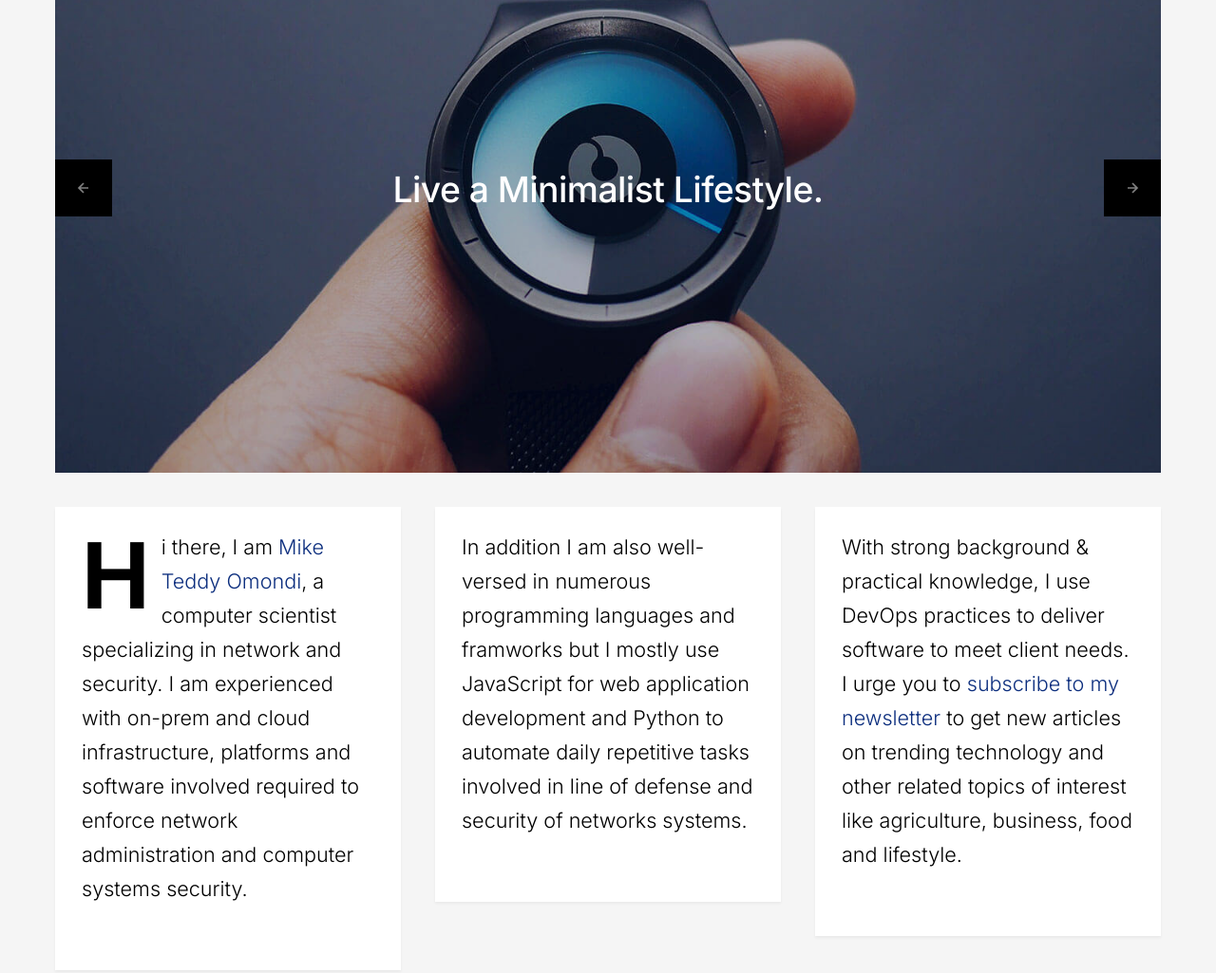
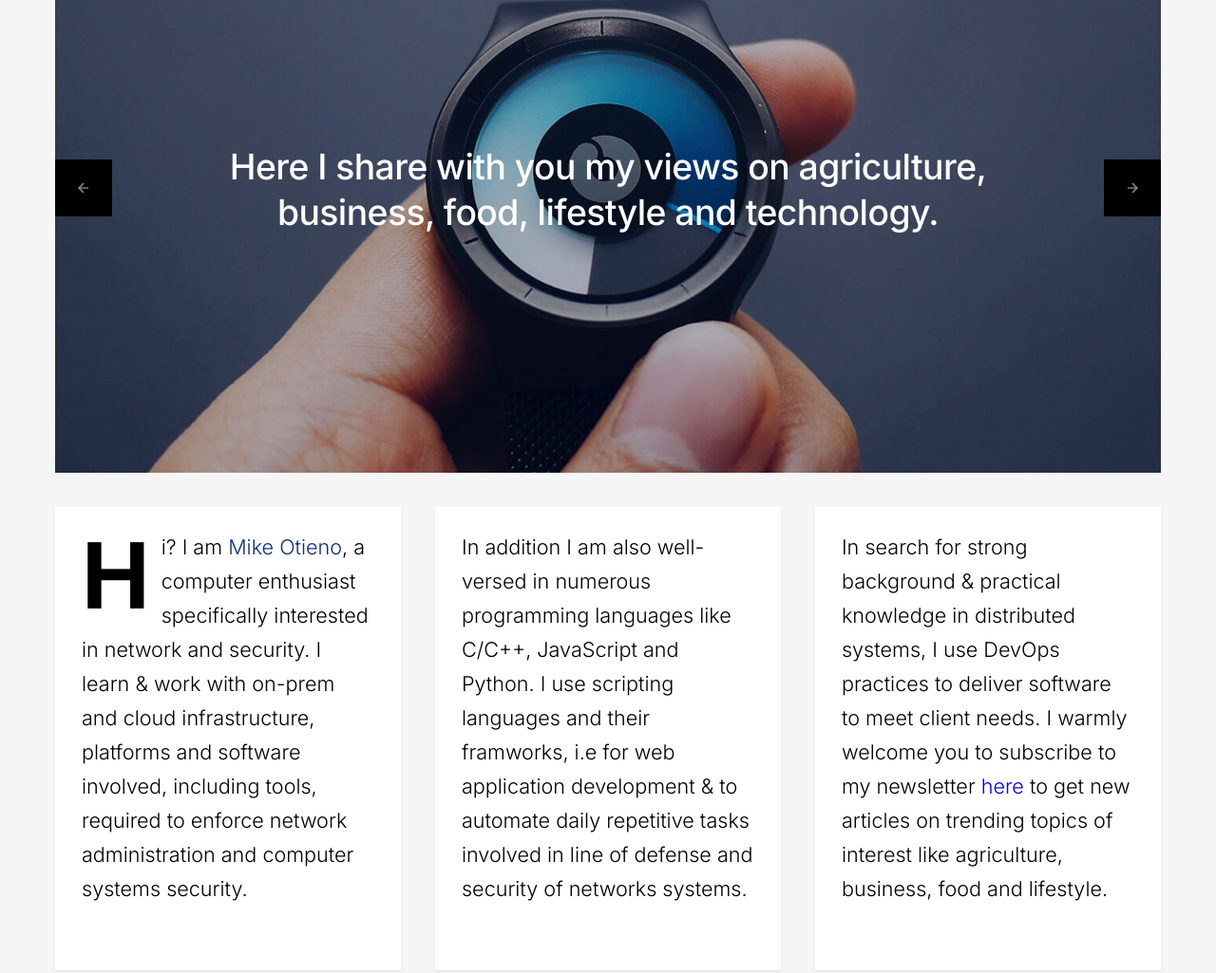
Before and after one commit to MikeTeddyOmondi/MikeTeddyOmondi, an Eleventy site: page src/index.njk in a window 1280 px wide. Shown: the part 272-1297 px from the top of the page at 95% size. Built offline with nearby package versions, Linux system fonts and the light colour scheme; Eleventy itself is replaced by a stand-in of ours; files that its build step writes are made by us from their sources.

Commit message:
Updates commit

```diff
--- a/src/_includes/author.njk
+++ b/src/_includes/author.njk
@@ -1,5 +1,5 @@
 <div class="s-content__author">
-    <img src="/assets/img/avatars/user-06.jpg" alt="">
+    <img src="/assets/img/avatars/user.jpg" alt="">
 
     <div class="about">
         <h5><a href="#">Mike Teddy Omondi</a></h5>
--- a/src/index.njk
+++ b/src/index.njk
@@ -27,7 +27,11 @@ layout: base.njk
                                         <li><a href="#"></a></li>
                                     </ul>
 
-                                    <h1 class="f-slide__title"><a href="single-standard.html" title="">Live a Minimalist Lifestyle.</a></h1>
+                                    <h1 class="f-slide__title">
+                                        <a href="#" title="">
+                                            Here I share with you my views on agriculture, business, food, lifestyle and technology.
+                                        </a>
+                                    </h1>
                                 </div>
 
                             </div> <!-- f-slide -->
@@ -45,7 +49,11 @@ layout: base.njk
                                         <li><a href="#"></a></li>
                                     </ul>
 
-                                    <h1 class="f-slide__title"><a href="single-standard.html" title="">Enhance Your Designs.</a></h1>
+                                    <h1 class="f-slide__title">
+                                        <a href="" title="">
+                                            Check out my blogs <a href="/blogs" style="color: blue;">here</a>.
+                                        </a>
+                                    </h1>
                                 </div>
 
                             </div> <!-- f-slide -->
@@ -63,7 +71,12 @@ layout: base.njk
                                         <li><a href="#"></a></li>
                                     </ul>
 
-                                    <h1 class="f-slide__title"><a href="single-standard.html" title="">Music For Inspiration</a></h1>
+                                    <h1 class="f-slide__title">
+                                        <a href="#" title="">
+                                            Feel like we've not connected enough? Don't hesitate to contact me <a href="/contact" style="color: blue;">here</a>;
+                                            not forgetting my social handles below.
+                                        </a>
+                                    </h1>
                                 </div>
 
                             </div> <!-- f-slide -->
@@ -83,17 +96,17 @@ layout: base.njk
                 </div> <!-- end entry content -->
             </div> <!-- end entry, featured grid -->
 
-            <article class="brick entry format-standard animate-this">
+            <article class="brick entry format-standard animate-this" style="">
                 <div class="entry__text">
-                    <p class="lead drop-cap">Hi there, I am <a href="https://github.com/MikeTeddyOmondi/">Mike Teddy Omondi</a>, a computer scientist specializing in network and security. I am experienced with
-                        on-prem and cloud infrastructure, platforms and software involved required to enforce network administration and computer systems security.
+                    <p class="lead drop-cap">Hi? I am <a href="https://github.com/MikeTeddyOmondi/">Mike Otieno</a>, a computer enthusiast specifically interested in network and security.
+                        I learn & work with on-prem and cloud infrastructure, platforms and software involved, including tools, required to enforce network administration and computer systems security.
                     </p>
                 </div>
             </article>
             <article class="brick entry format-standard animate-this">
                 <div class="entry__text">
                     <p class="lead">In addition I am also well-versed
-                        in numerous programming languages and framworks but I mostly use JavaScript for web application development and Python to
+                        in numerous programming languages like C/C++, JavaScript and Python. I use scripting languages and their framworks, i.e for web application development & to
                         automate daily repetitive tasks involved in line of defense and security of networks systems.
                     </p>
                 </div>
@@ -101,9 +114,8 @@ layout: base.njk
             <article class="brick entry format-standard animate-this">
                 <div class="entry__text">
                     <p class="lead">
-                        With strong background & practical knowledge, I use DevOps practices to deliver software to meet client needs.
-                        I urge you to <a href="#mc-form">subscribe to my newsletter</a> to get new articles on trending technology and other
-                        related topics of interest like agriculture, business, food and lifestyle.
+                        In search for strong background & practical knowledge in distributed systems, I use DevOps practices to deliver software to meet client needs.
+                        I warmly welcome you to subscribe to my newsletter <a href="#mc-form" style="color: blue;">here</a> to get new articles on trending topics of interest like agriculture, business, food and lifestyle.
                     </p>
                 </div>
             </article>
```
Also changed, not shown: README.md, src/assets/img/avatars/user-01.jpg (deleted), src/assets/img/avatars/user-02.jpg (deleted), src/assets/img/avatars/user-03.jpg (deleted), src/assets/img/avatars/user-04.jpg (deleted), src/assets/img/avatars/user-05.jpg (deleted), src/assets/img/avatars/user-06.jpg (deleted), src/assets/img/avatars/user-07.jpg (deleted), src/assets/img/avatars/user-08.jpg (deleted), src/assets/img/avatars/user.jpg (added), src/assets/img/sample-1050.jpg (deleted), src/assets/img/sample-2100.jpg (deleted), src/assets/img/sample-525.jpg (deleted), src/assets/img/sample-image.jpg (deleted).
